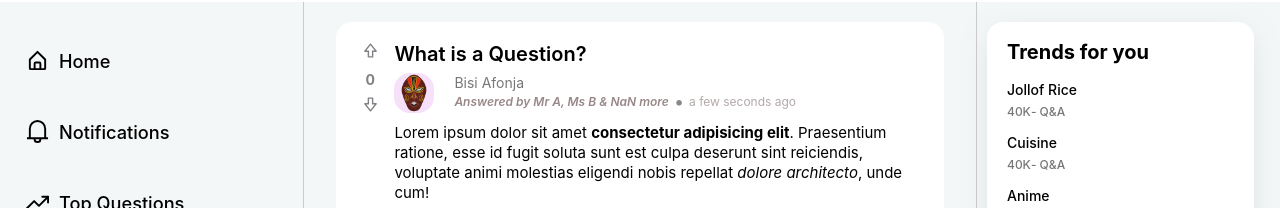
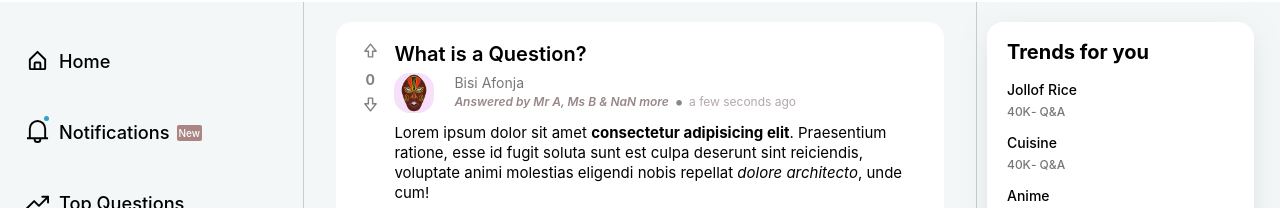
Before and after one commit to whoismuktar/lay-app, a React (Create React App) app: page / in a window 1280 px wide. Shown: the part 88-296 px from the top of the page. Built offline with nearby package versions, Linux system fonts and the light colour scheme.

Commit message:
quicklinks

```diff
--- a/src/Assets/styles/App.scss
+++ b/src/Assets/styles/App.scss
@@ -143,21 +143,45 @@ main {
   // background-color: red;
 }
 
-.quicklinks__title {
+.quicklinks {
+  &__title {
     font-weight: 500;
     font-size: 1.3em;
+
+    .new-label {
+      font-size: 10px;
+      background: #A98583;
+      padding: 2px;
+      border-radius: 2px;
+      color: #ffffff;
+      line-height: normal;
+      margin-left: 7px;
+    }
   }
 
-.quicklinks__ul__list {
+  &__ul__list {
     margin-bottom: 20px;
     cursor: pointer;
     width: fit-content;
     line-height: 2;
   }
-.quicklinks__ul__list__icon {
+  &__ul__list__icon {
     margin-right: 10px;
     margin-top: 5px;
     font-size: 23px;
+    position: relative;
+  }
+
+  .notifier {
+    background-color: #34A1C7;
+    width: 5px;
+    height: 5px;
+    display: block;
+    border-radius: 100px;
+    position: absolute;
+    top: 4px;
+    right: 0;
+  }
 }
 
 .vote-action {
--- a/src/components/QuickLinks.js
+++ b/src/components/QuickLinks.js
@@ -10,30 +10,36 @@ const links = [
     title: "Home",
     path: "/",
     query: "home",
-    icon: <BiHomeAlt />
+    icon: <BiHomeAlt />,
+    notifier: false,
   },
   {
     title: "Notifications",
     path: "/notifications",
     query: "notification",
-    icon: <GrNotification />
+    icon: <GrNotification />,
+    notifier: true,
+    isNew: true,
   },
   {
     title: "Top Questions",
     path: "/top-questions",
     query: "topQuestion",
-    icon: <FiTrendingUp />
+    icon: <FiTrendingUp />,
+    notifier: false,
   },
   {
     title: "Trending Questions",
     path: "/trending-questions",
     query: "trendingQuestion",
-    icon: <FiHash />
+    icon: <FiHash />,
+    notifier: false,
   },
   {
     title: "Your Bookmarks",
     path: "/bookmarks",
-    icon: <IoBookmarksOutline />
+    icon: <IoBookmarksOutline />,
+    notifier: false,
   },
 ];
 
@@ -77,15 +83,23 @@ const QuickLinks = () => {
         {
           links.map((link, i)=> {
             return (
-              <li key={i} className="align-center quicklinks__ul__list">
+              <li key={i} className="align-center quicklinks__ul__list" id={link.query}>
                 <div className="align-center">
                   <span className="app__icon quicklinks__ul__list__icon">
                     {link.icon && link.icon}
+                    {
+                      link.notifier &&
+                      <span className="notifier"></span>
+                    }
                   </span>
-                  <span className="quicklinks__title">
+                  <span className="quicklinks__title align-center">
                     <Link to={link.path}>
                       {link.title}
                     </Link>
+
+                    {
+                      link.isNew && <span className="new-label">New</span>
+                    }
                   </span>
                 </div>
 
```
Lines whose indentation alone changed are shown as unchanged.
